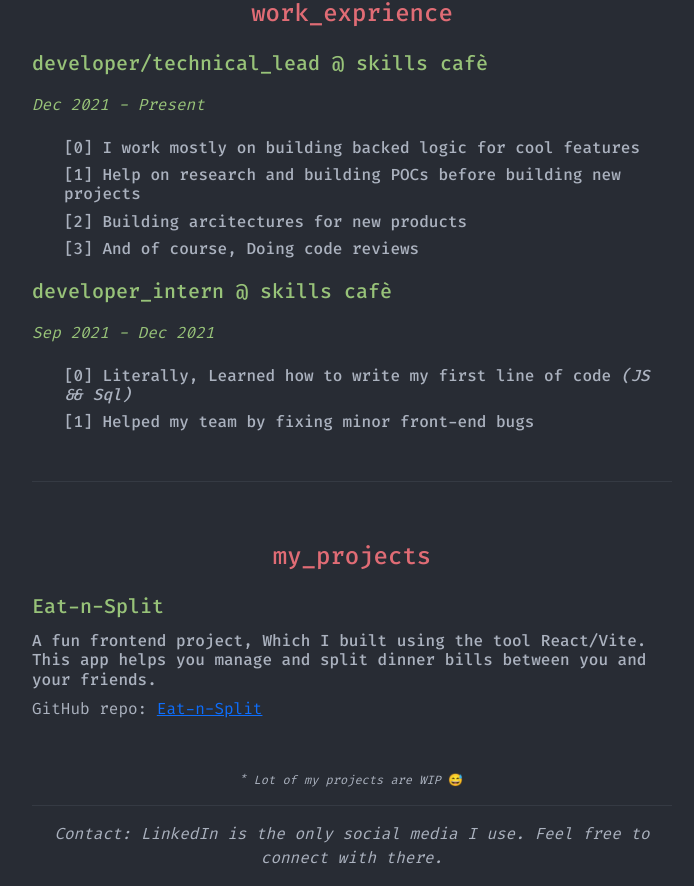
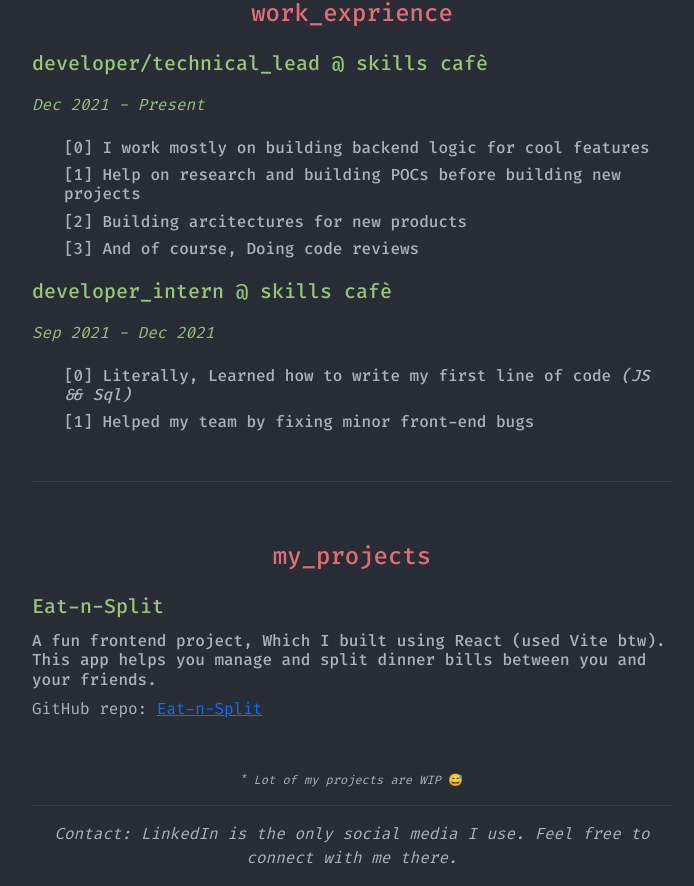
Before and after one commit to crosperF/portfolio_site, a plain HTML site: page index.html in a window 1280 px wide. Shown: the part 1155-2041 px from the top of the page, without its empty margins (288-982 px from the left). Drawn offline with nearby package versions, Linux system fonts and the light colour scheme.

Commit message:
typos fixed in index file

```diff
--- a/index.html
+++ b/index.html
@@ -120,7 +120,7 @@
                 <ul class="work_points">
                     <li>
                         <h6>
-                            [0] I work mostly on building backed logic for cool
+                            [0] I work mostly on building backend logic for cool
                             features
                         </h6>
                     </li>
@@ -161,7 +161,7 @@
             <h4 class="sub_heading">my_projects</h4>
             <h5 class="mini_heading">Eat-n-Split</h5>
             <h6>
-                A fun frontend project, Which I built using the tool React/Vite.
+                A fun frontend project, Which I built using React (used Vite btw).
                 This app helps you manage and split dinner bills between you and
                 your friends.
             </h6>
@@ -185,7 +185,7 @@
             <p>
                 <em>
                     Contact: LinkedIn is the only social media I use. Feel free
-                    to connect with there.
+                    to connect with me there.
                 </em>
             </p>
         </footer>
```
